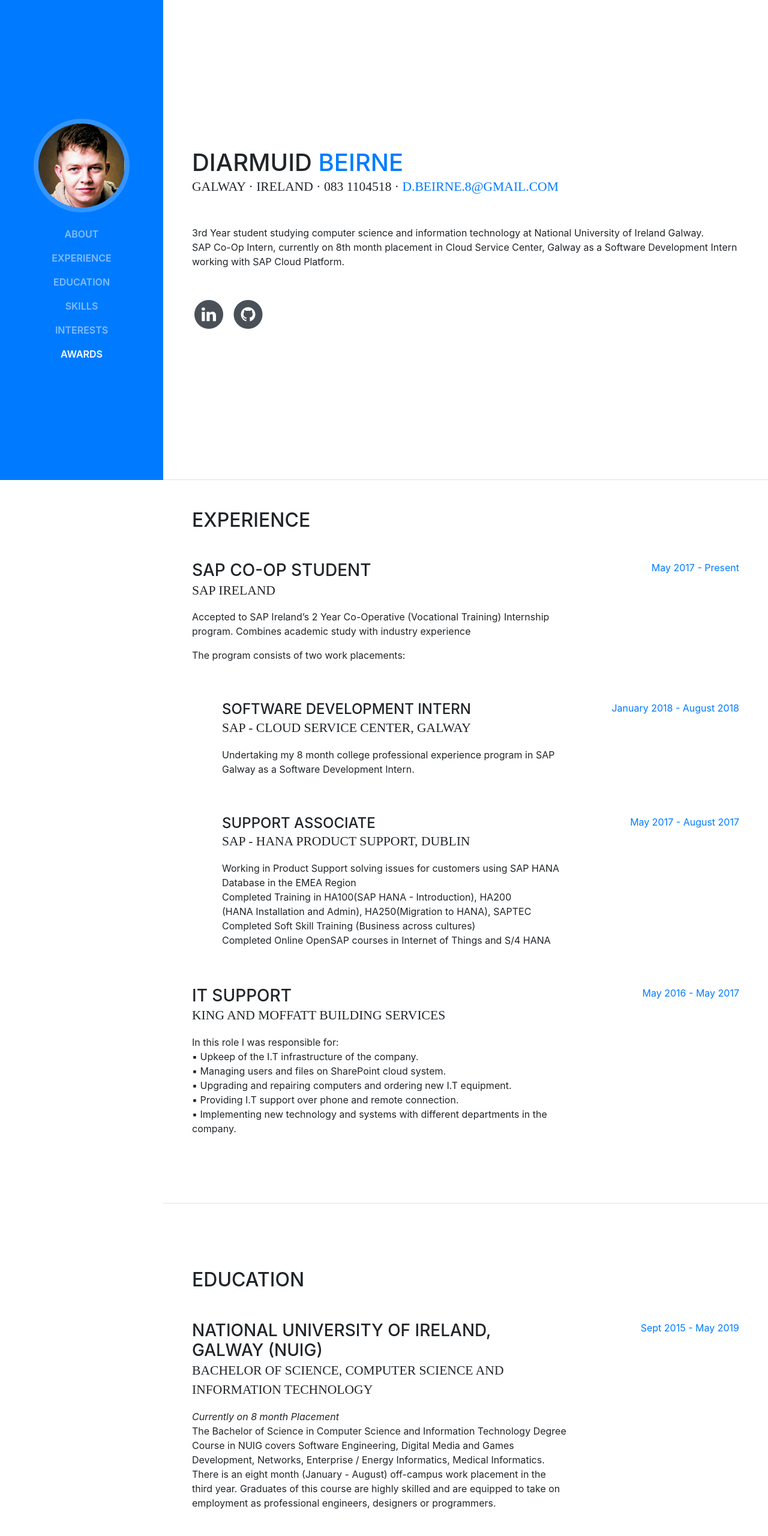
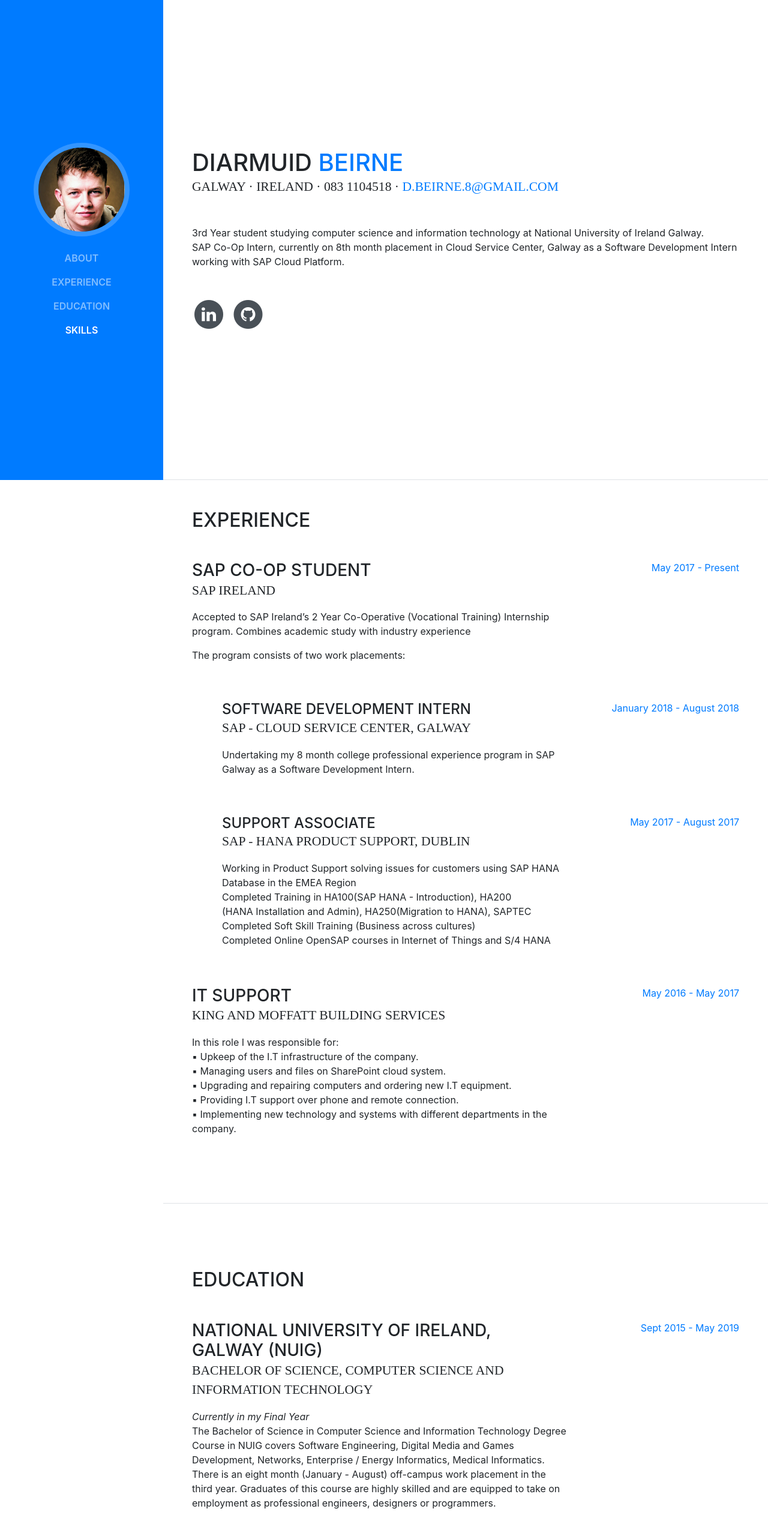
Before and after one commit to DiarmuidBeirne/diarmuidbeirne.github.io, a website with bundled scripts: page index.html in a window 1280 px wide. Shown: the top 2560 px of the page at 60% size. Built offline with nearby package versions, Linux system fonts and the light colour scheme; a web font is replaced by a local one.

Commit message:
updated for final year

```diff
--- a/index.html
+++ b/index.html
@@ -58,12 +58,12 @@
           <li class="nav-item">
             <a class="nav-link js-scroll-trigger" href="#skills">Skills</a>
           </li>
-          <li class="nav-item">
+          <!--<li class="nav-item">
             <a class="nav-link js-scroll-trigger" href="#interests">Interests</a>
           </li>
           <li class="nav-item">
             <a class="nav-link js-scroll-trigger" href="#awards">Awards</a>
-          </li>
+          </li>-->
         </ul>
       </div>
     </nav>
@@ -179,7 +179,7 @@
             <div class="resume-content mr-auto">
               <h3 class="mb-0">National University of Ireland, Galway (NUIG)</h3>
               <div class="subheading mb-3">Bachelor of Science, Computer Science and Information Technology</div>
-              <div><i>Currently on 8 month Placement</i></div>
+              <div><i>Currently in my Final Year</i></div>
               <p>The Bachelor of Science in Computer Science and Information Technology Degree Course in NUIG covers Software Engineering, Digital Media and Games Development, Networks, Enterprise / Energy Informatics, Medical Informatics. There is an eight month (January - August) off-campus work placement in the third year. Graduates of this course are highly skilled and are equipped to take on employment as professional engineers, designers or programmers.</p>
             </div>
             <div class="resume-date text-md-right">
@@ -237,7 +237,7 @@
 
           </ul>
 
-          <div class="subheading mb-3">Workflow</div>
+         <!-- <div class="subheading mb-3">Workflow</div>
           <ul class="fa-ul mb-0">
             <li>
               <i class="fa-li fa fa-check"></i>
@@ -252,10 +252,10 @@
               <i class="fa-li fa fa-check"></i>
               Agile Development &amp; Scrum</li>
           </ul>
-        </div>
+        </div>-->
       </section>
 
-      <section class="resume-section p-3 p-lg-5 d-flex flex-column" id="interests">
+      <!--<section class="resume-section p-3 p-lg-5 d-flex flex-column" id="interests">
         <div class="my-auto">
           <h2 class="mb-5">Interests</h2>
           <p>Apart from being a web developer, I enjoy most of my time being outdoors. In the winter, I am an avid skiier and novice ice climber. During the warmer months here in Colorado, I enjoy mountain biking, free climbing, and kayaking.</p>
@@ -296,7 +296,7 @@
               Place - James Buchanan High School - Hackathon 2005</li>
           </ul>
         </div>
-      </section>
+      </section> -->
 
     </div>
 
```
